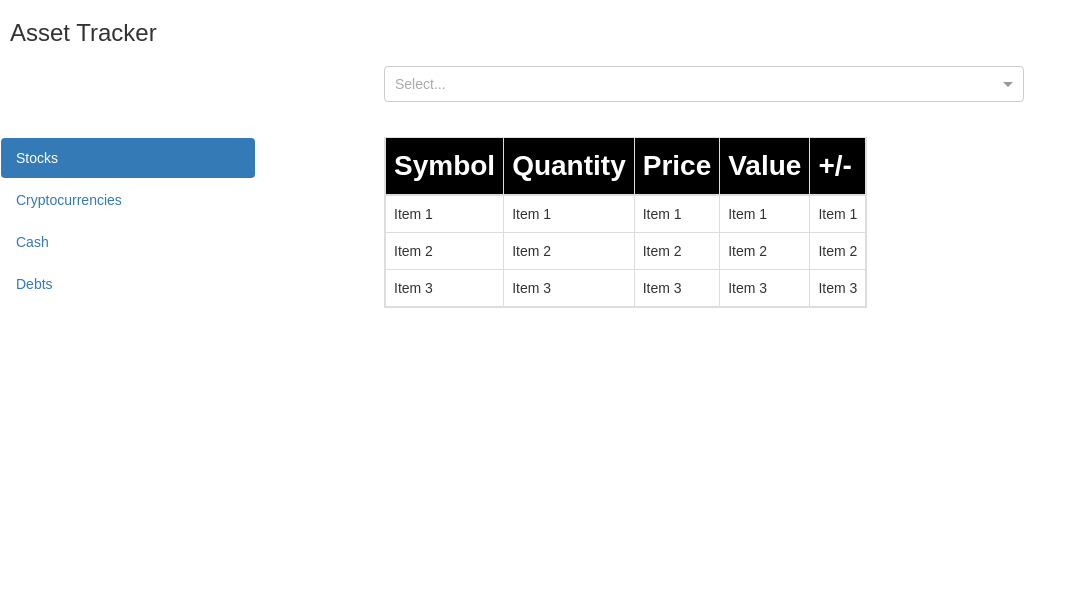
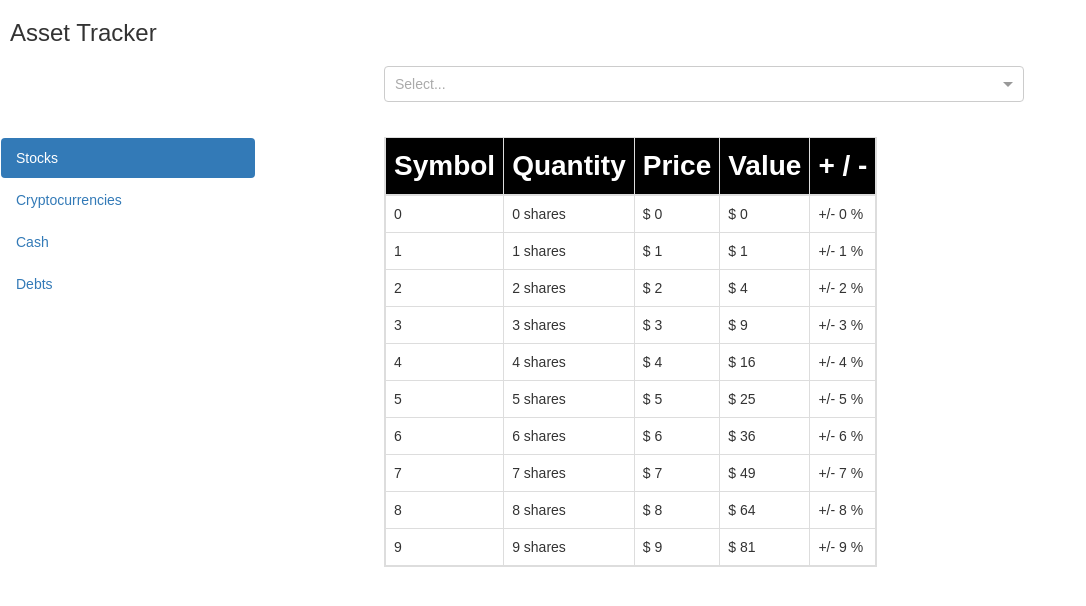
Before and after one commit to jmanzelm/asset_tracker, a React (Create React App) app in the folder client/: page / in a window 1280 px wide. Shown: the top 606 px of the page, without its empty margins (0-1086 px from the left). Built offline with nearby package versions, Linux system fonts and the light colour scheme.

Commit message:
minor asset table changes

```diff
--- a/client/src/Main.js
+++ b/client/src/Main.js
@@ -1,13 +1,16 @@
 import React, { Component } from 'react';
-import { Nav,
+import {
+    Nav,
     NavItem,
     NavDropdown,
     MenuItem,
     FormControl,
     Table,
     OverlayTrigger,
-        Popover } from 'react-bootstrap';
+    Popover
+} from 'react-bootstrap';
 import Select from 'react-select';
+import axios from 'axios';
 import "react-select/dist/react-select.css";
 import './App.css';
 // import getUserById from './data/users'
@@ -21,7 +24,7 @@ export default class Main extends Component {
         this.handleNavSelect = this.handleNavSelect.bind(this);
         this.makeNavbar = this.makeNavbar.bind(this);
         this.state = {
-            input : ""
+            input: ""
         }
         // console.log(getUserById('3'))
     }
@@ -59,7 +62,7 @@ export default class Main extends Component {
                     <h3 id="asset-tracker-name">Asset Tracker</h3>
                 </div>
                 <div class="search">
-                    <FilterTextBox applyFilter={t => this.setState({ filter: t })}/>
+                    <FilterTextBox applyFilter={t => this.setState({ filter: t })} />
                 </div>
                 <div>
                     <div class="navbar">
@@ -89,7 +92,7 @@ class FilterTextBox extends Component {
         props.applyFilter(this.last_run_filter);
     }
     handleChange(val) {
-        this.setState({current_text: val.value})
+        this.setState({ current_text: val.value })
     }
 
     onFilterChange = evt => {
@@ -151,10 +154,20 @@ class FilterTextBox extends Component {
 
 class AssetTable extends Component {
     // Props needed: the assets to filter
-    constructor(props, context){
+    constructor(props, context) {
         super(props, context);
-        this.detailsPopover = <Popover id="popover-positioned-right" title="Popover right">
-            <strong>Holy guacamole!</strong> Check this info.
+        this.detailsPopover = <Popover id="popover-positioned-right">
+            Apple (AAPL)
+            Shares: <br/>
+            Price: <br/>
+            Value: <br/>
+            Total Gain: <br/>
+            Add Shares: <br/>
+            <FormControl
+                autoFocus
+                type="text"
+                placeholder="amount of shares"
+            />
         </Popover>
     }
 
@@ -167,6 +180,18 @@ class FilterTextBox extends Component {
     l
 
     makeAssetTable() {
+        let tableRows = [];
+        for (let i = 0; i < 10; i++) {
+            tableRows.push(<OverlayTrigger rootClose trigger="click" placement="right" overlay={this.detailsPopover}>
+                <tr>
+                    <td> {i} </td>
+                    <td> {i} shares </td>
+                    <td> $ {i} </td>
+                    <td> $ {i*i} </td>
+                    <td> +/- {i} % </td>
+                </tr>
+            </OverlayTrigger>)
+        }
         return <Table className="table asset-table" bordered hover>
             <thead>
                 <tr>
@@ -174,34 +199,12 @@ class FilterTextBox extends Component {
                     <th> Quantity </th>
                     <th> Price </th>
                     <th> Value </th>
-                <th> +/- </th>
+                    <th> + / - </th>
 
                 </tr>
             </thead>
             <tbody>
-                <OverlayTrigger trigger="click" placement="right" overlay={this.detailsPopover}>
-                <tr>
-                    <td> Item 1 </td>
-                    <td> Item 1 </td>
-                    <td> Item 1 </td>
-                    <td> Item 1 </td>
-                    <td> Item 1 </td>
-                </tr>
-                </OverlayTrigger>
-                <tr>
-                    <td> Item 2 </td>
-                    <td> Item 2 </td>
-                    <td> Item 2 </td>
-                    <td> Item 2 </td>
-                    <td> Item 2 </td>
-                </tr>
-                <tr>
-                    <td> Item 3 </td>
-                    <td> Item 3 </td>
-                    <td> Item 3 </td>
-                    <td> Item 3 </td>
-                    <td> Item 3 </td>
-                </tr>
+                {tableRows}
             </tbody>
         </Table>
     }
```
Lines whose indentation alone changed are shown as unchanged.
